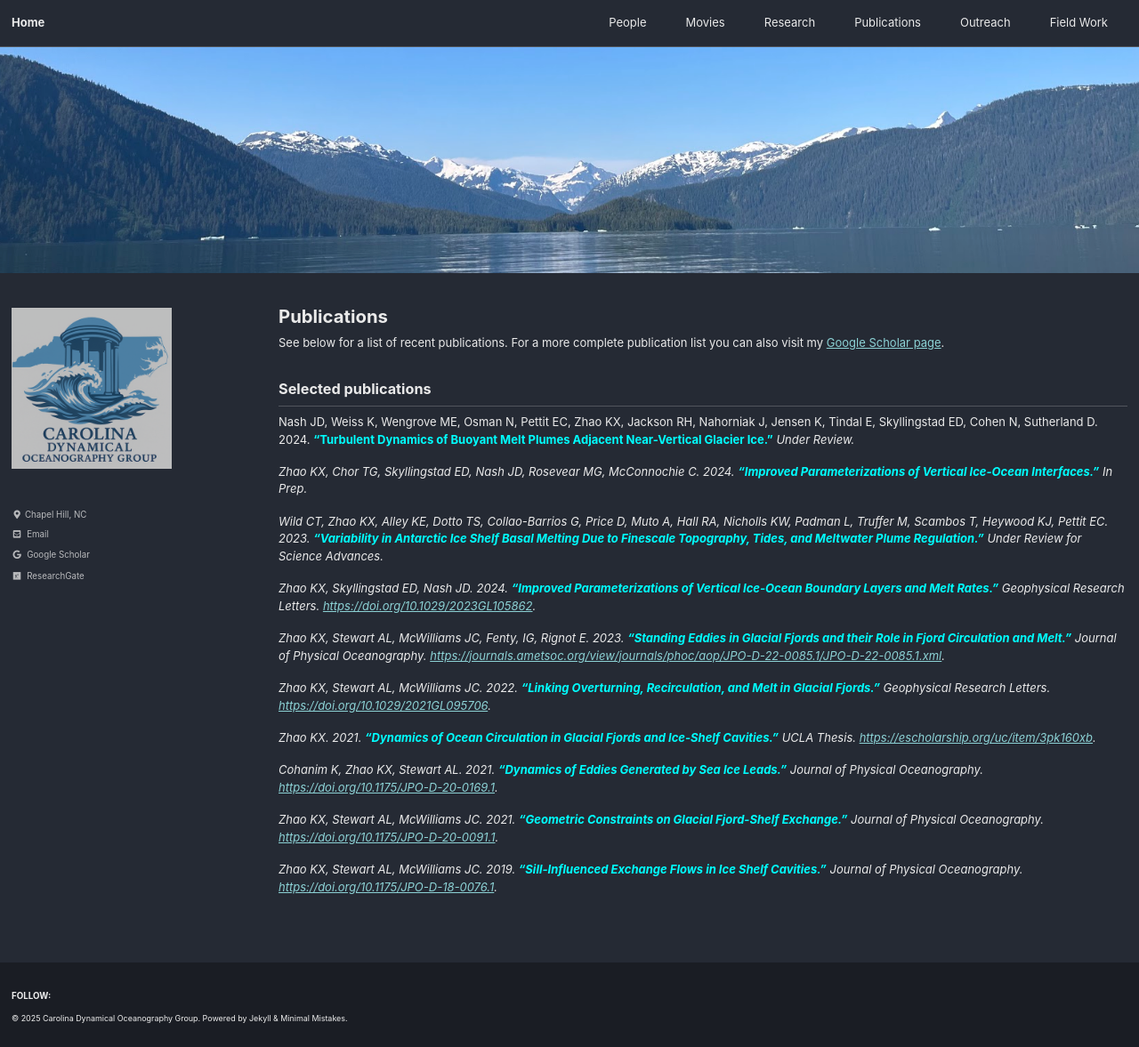
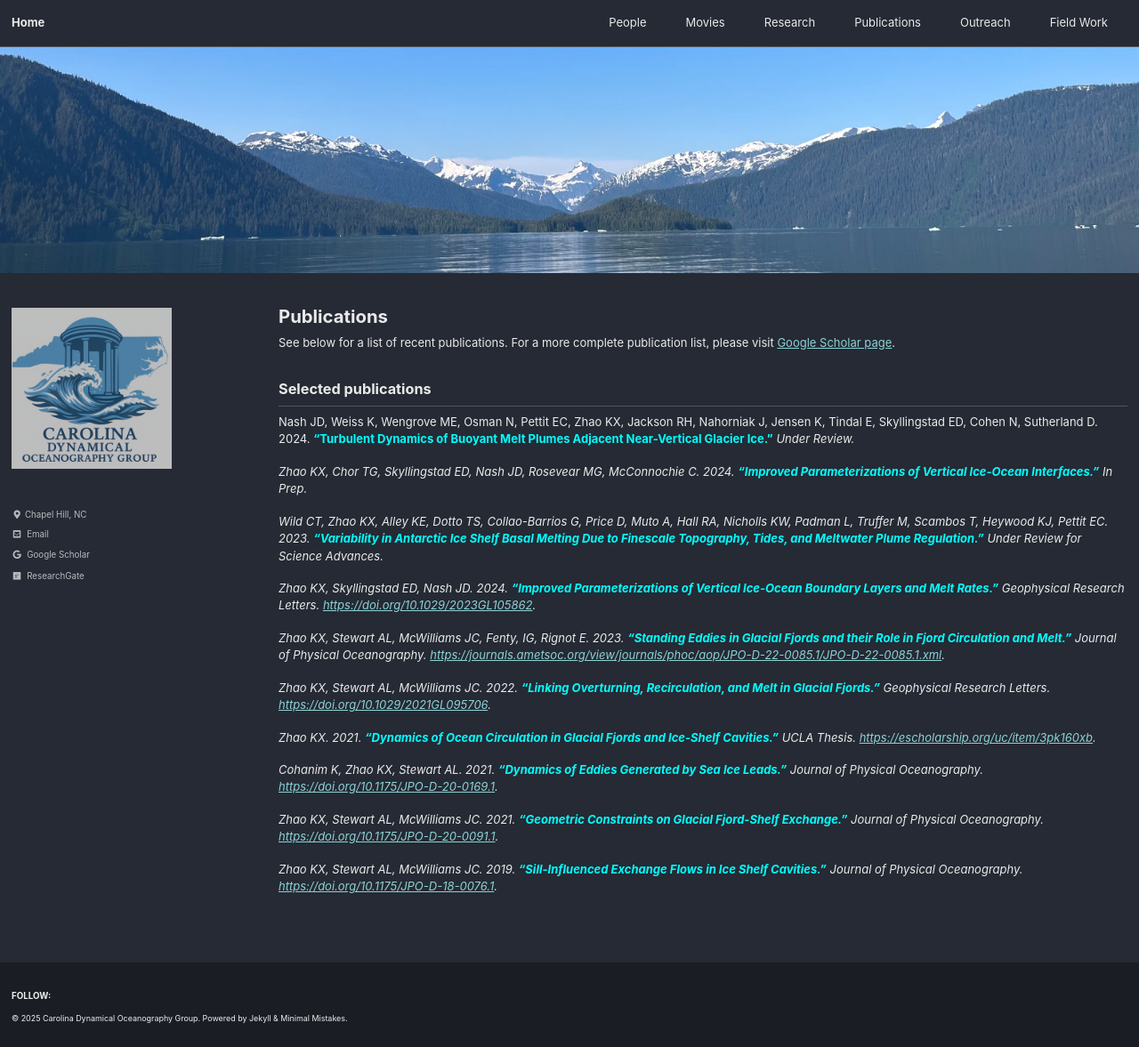
Before and after one commit to unc-ocean-dynamics/unc-ocean-dynamics.github.io, a Jekyll site: the page built from _pages/publications.md, in a window 1280 px wide and 1177 px high. Shown: the whole window at 89% size. Built offline with Jekyll 4.4.1, drawn with Linux system fonts in a browser that asks for light colours; cached includes are drawn as plain includes.

Commit message:
Update publications.md

```diff
--- a/_pages/publications.md
+++ b/_pages/publications.md
@@ -6,7 +6,7 @@ permalink: /publications/
 ---
 
 See below for a list of recent publications. For a more
-complete publication list you can also visit my [Google Scholar
+complete publication list, please visit [Google Scholar
 page](https://scholar.google.com/citations?user=ntxj5R4AAAAJ&hl=en).
 
 Selected publications
```
